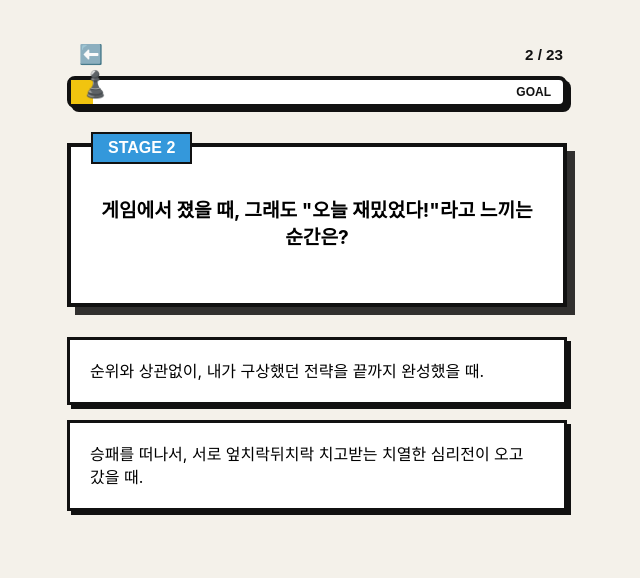
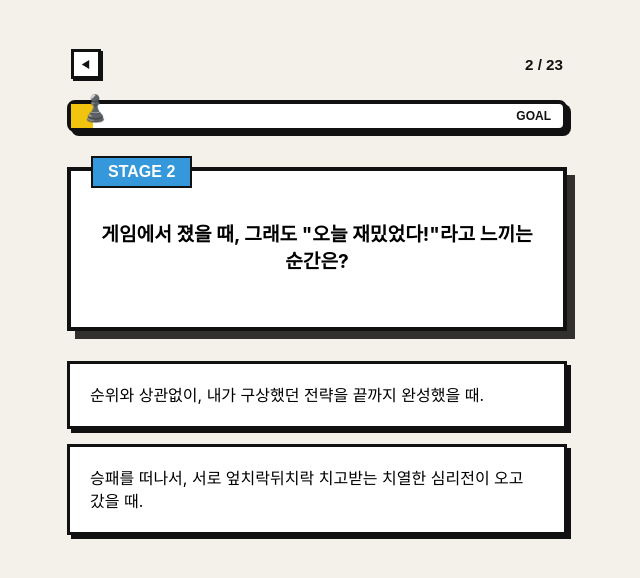
Before and after one commit to bb-dochi/mpti-test, a React (Vite) app: page /test in a window 1280 px wide. Both pictures are taken after a click on the button "아무리 시스템이 좋아도, 내가 무엇을 하고 있는지 몰입할 테마가 없으면 건조하고 금방 질린다.". Shown: the top 578 px of the page, without its empty margins (323-963 px from the left). Built offline with nearby package versions, Linux system fonts and the light colour scheme; no server answers; a web font is replaced by a local one.

Commit message:
redesign back btn

```diff
--- a/src/pages/Test.jsx
+++ b/src/pages/Test.jsx
@@ -139,39 +139,59 @@ function Test() {
         >
             <div style={{ maxWidth: "500px", width: "100%", marginTop: "20px" }}>
                 <div style={{ width: "100%", marginBottom: "35px" }}>
-                    {/* 📌 상단 레이아웃 변경: 왼쪽엔 뒤로가기, 오른쪽엔 진행도 숫자가 양 날개처럼 배치됨 */}
+                    {/* 상단 레이아웃: 왼쪽엔 미니 정사각 ◀ 버튼, 오른쪽엔 진행도 숫자 */}
                     <div
                         style={{
                             display: "flex",
-                            justifyContent: "space-between", // 양끝 정렬로 밸런스 유지
+                            justifyContent: "space-between",
                             alignItems: "center",
-                            marginBottom: "8px",
+                            marginBottom: "12px",
                             fontFamily: "'Maplestory-Light', sans-serif",
                             fontSize: "0.95rem",
                             fontWeight: "bold",
                             color: "#111",
                             padding: "0 4px",
-                            minHeight: "28px", // 뒤로가기가 사라져도 높이가 유지되어 들썩거림 방지
+                            minHeight: "48px", // 정사각 버튼 높이에 맞춰 여유 있게 조정
                         }}
                     >
-                        {/* 👈 좌측 상단 콤팩트한 뒤로가기 아이콘 (첫 질문 땐 안 보임) */}
+                        {/* 👈 좌측 상단: 선택지 버튼과 테마가 같은 완벽한 정사각 미니 버튼 */}
                         {currentIndex > 0 ? (
-                            <div
+                            <button
                                 onClick={handleBack}
                                 style={{
-                                    fontSize: "1.2rem",
+                                    display: "flex",
+                                    alignItems: "center",
+                                    justifyContent: "center",
+                                    width: "30px", // 📌 가로 40px 고정
+                                    height: "30px", // 📌 세로 40px 고정 (완벽한 정사각형)
                                     cursor: "pointer",
-                                    userSelect: "none",
-                                    transition: "transform 0.1s",
-                                    padding: "2px 8px",
+                                    border: "3px solid #111",
+                                    backgroundColor: "#fff",
+                                    boxShadow: "2px 2px 0px #111",
+                                    transition: "all 0.1s",
+                                    padding: 0,
+                                    boxSizing: "border-box", // 테두리가 늘어나 정사각이 깨지는 것 방지
                                 }}
-                                onMouseEnter={(e) => (e.currentTarget.style.transform = "scale(1.15)")}
-                                onMouseLeave={(e) => (e.currentTarget.style.transform = "scale(1.0)")}
+                                onMouseDown={(e) => {
+                                    e.currentTarget.style.transform = "translate(2px, 2px)";
+                                    e.currentTarget.style.boxShadow = "0px 0px 0px #111";
+                                }}
+                                onMouseUp={(e) => {
+                                    e.currentTarget.style.transform = "translate(0px, 0px)";
+                                    e.currentTarget.style.boxShadow = "2px 2px 0px #111";
+                                }}
+                                onMouseLeave={(e) => {
+                                    e.currentTarget.style.transform = "translate(0px, 0px)";
+                                    e.currentTarget.style.boxShadow = "2px 2px 0px #111";
+                                }}
                             >
-                                ⬅️
-                            </div>
+                                {/* 정사각 박스에 예쁘게 안착하도록 패딩 밸런스 맞춘 삼각형 SVG */}
+                                <svg width="11" height="11" viewBox="0 0 24 24" fill="#111" style={{ marginRight: "1px" }}>
+                                    <path d="M20 22V2L4 12L20 22Z" />
+                                </svg>
+                            </button>
                         ) : (
-                            <div />
+                            <div style={{ width: "40px", height: "40px" }} />
                         )}
 
                         {/* 👉 우측 상단 진행도 스테이터스 */}
@@ -179,7 +199,6 @@ function Test() {
                             {currentIndex + 1} / {shuffledQuestions.length}
                         </span>
                     </div>
-
                     {/* 게이지 트랙 레일 */}
                     <div
                         style={{
```
